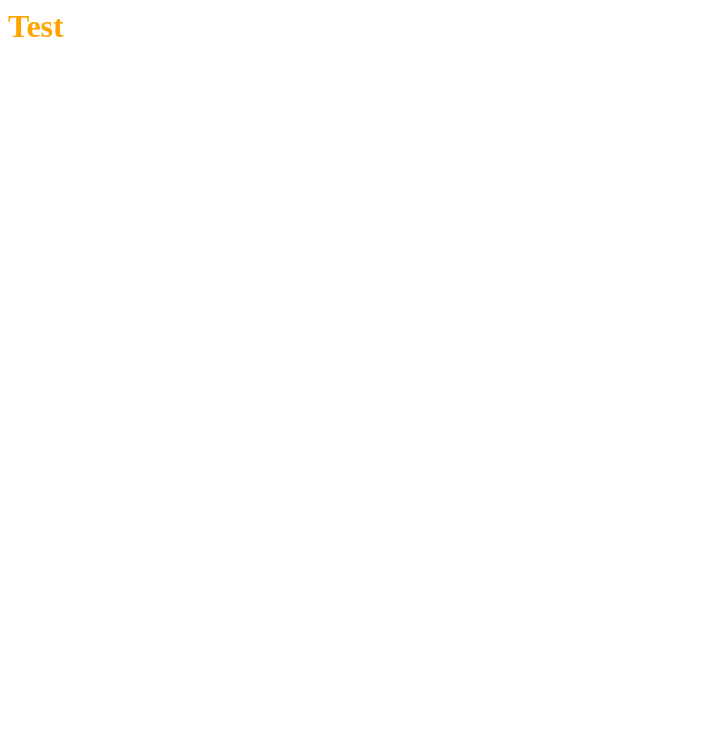
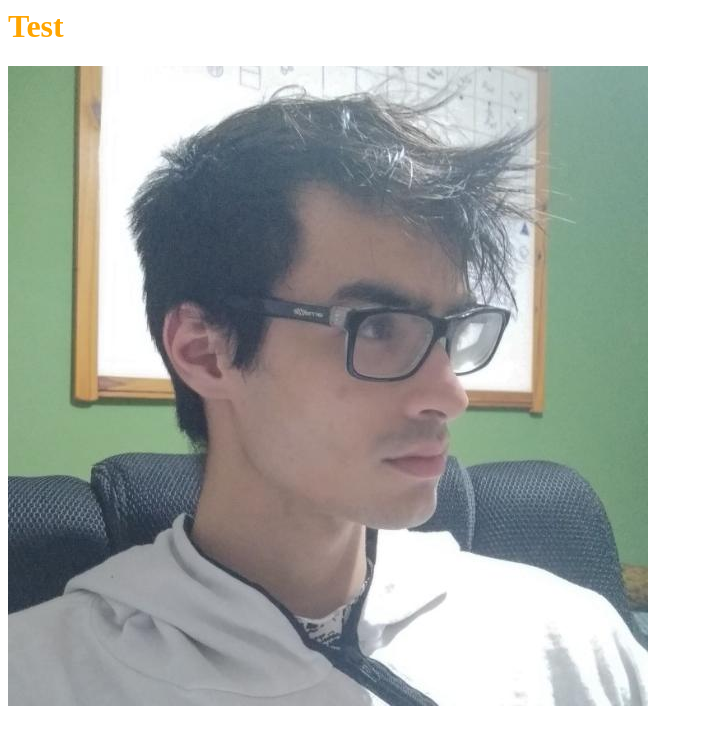
Before and after one commit to BrazASJunior/BrazASJunior.github.io, a plain HTML site: page index.html in a window 1280 px wide. Shown: the whole page, without its empty margins (0-703 px from the left). Drawn offline with Linux system fonts and the light colour scheme.

Commit message:
Image and SubDir Test

```diff
--- a/index.html
+++ b/index.html
@@ -4,4 +4,5 @@
 </head>
 <body>
     <h1>Test</h1>
+    <img src="altDir/subDir/pp.jpg">
 </body>
```
Also changed, not shown: altDir/subDir/pp.jpg (added).
